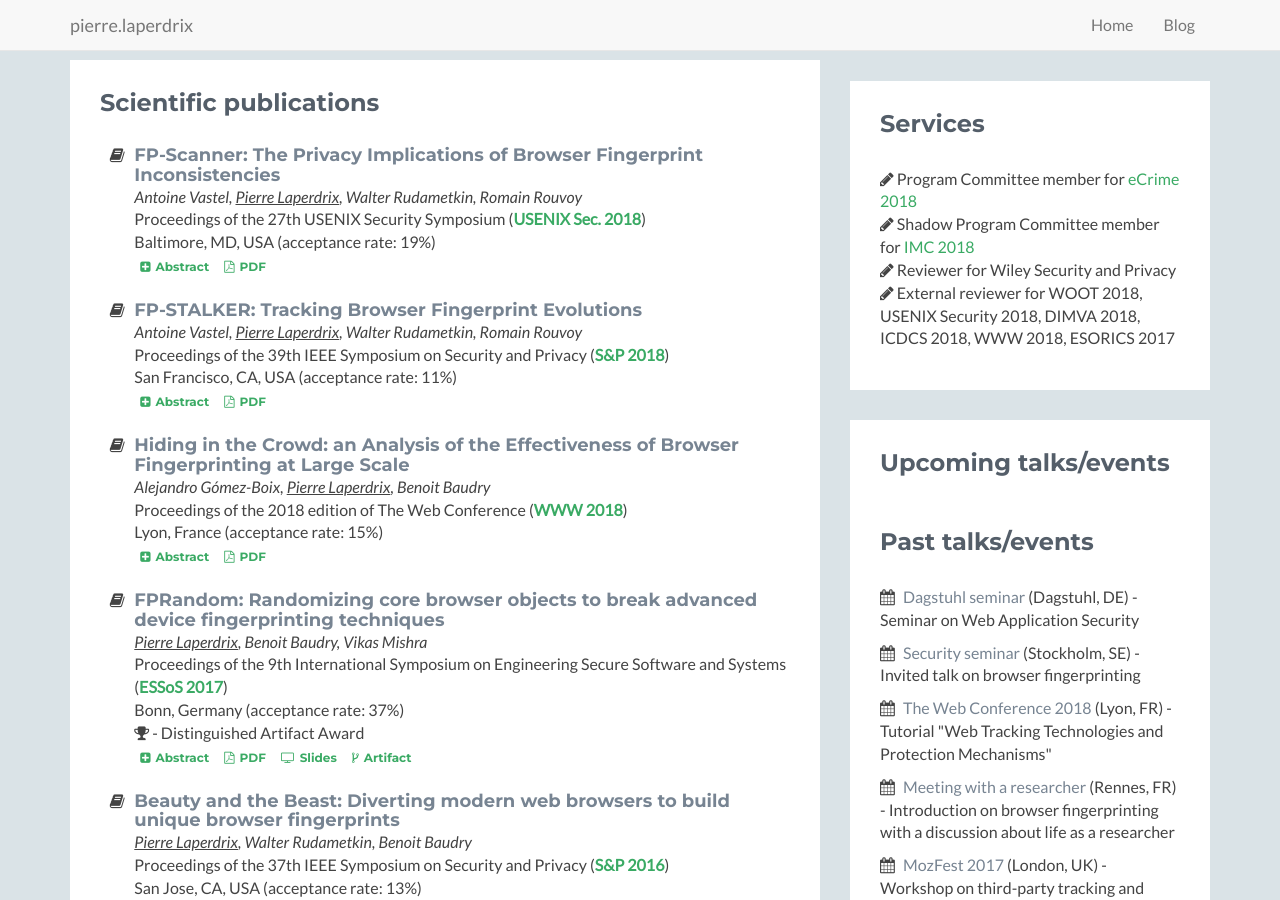
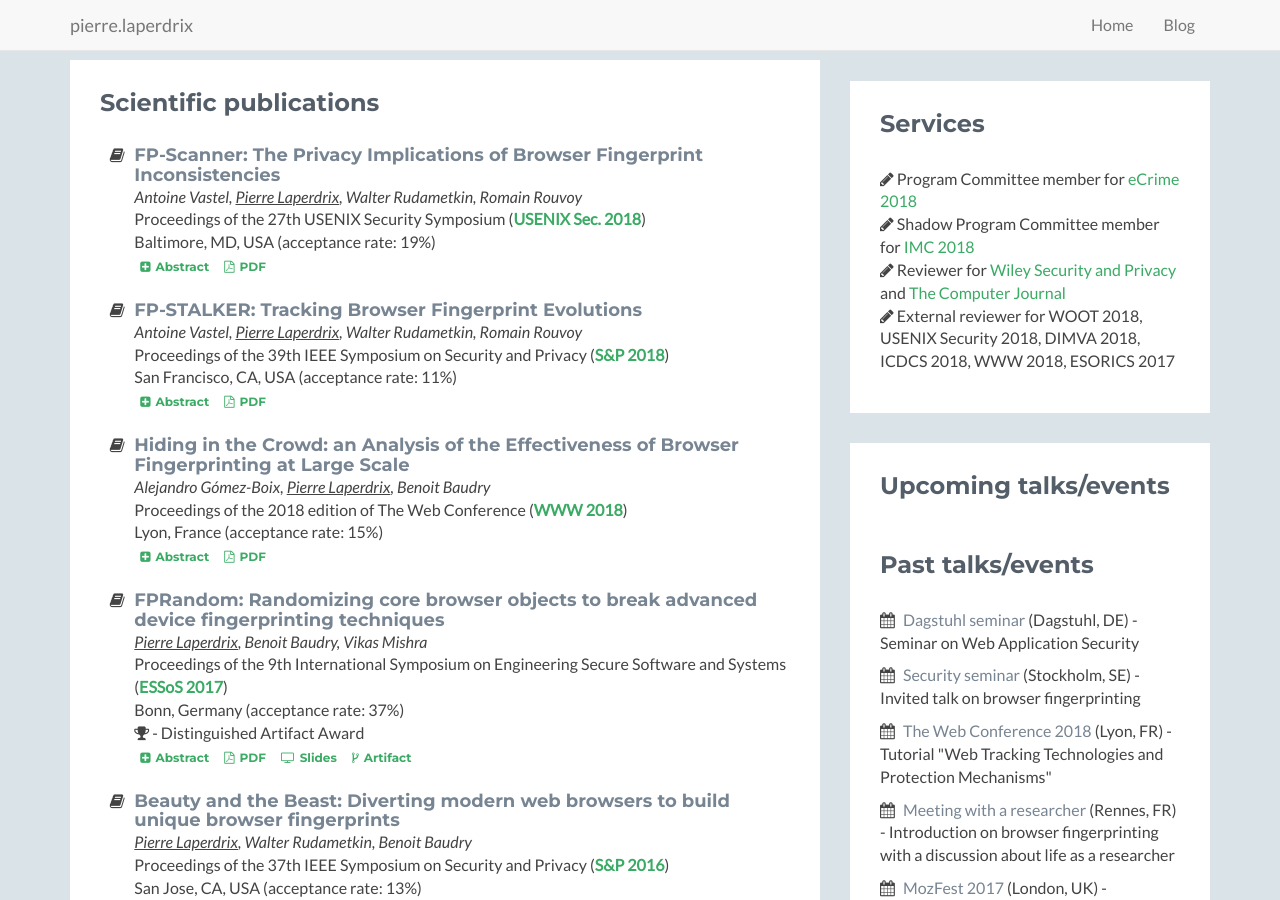
Before and after one commit to plaperdr/plaperdr.github.io, a Jekyll site: the page built from index.html, in a window 1280 px wide and 900 px high, scrolled down 608 px. Built offline with Jekyll 4.4.1, drawn with Linux system fonts in a browser that asks for light colours.

Commit message:
Updating site

```diff
--- a/index.html
+++ b/index.html
@@ -628,7 +628,7 @@ layout: home
                             <li><i class="fa fa-pencil"></i> Shadow Program Committee member for
                                 <a href="https://conferences.sigcomm.org/imc/2018/shadow/" target="_blank">IMC 2018</a>
                             </li>
-                            <li><i class="fa fa-pencil"></i> Reviewer for Wiley Security and Privacy</li>
+                            <li><i class="fa fa-pencil"></i> Reviewer for <a href="https://onlinelibrary.wiley.com/journal/24756725" target="_blank">Wiley Security and Privacy</a> and <a href="https://academic.oup.com/comjnl" target="_blank">The Computer Journal</a></li>
                             <li><i class="fa fa-pencil"></i> External reviewer for WOOT 2018, USENIX Security 2018, DIMVA 2018, ICDCS 2018, WWW 2018, ESORICS 2017</li>
                         </ul>
                     </div><!--//content-->
```
